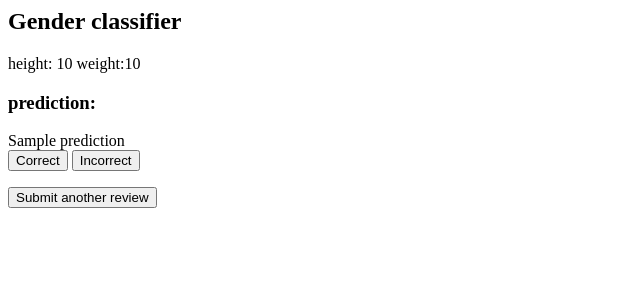
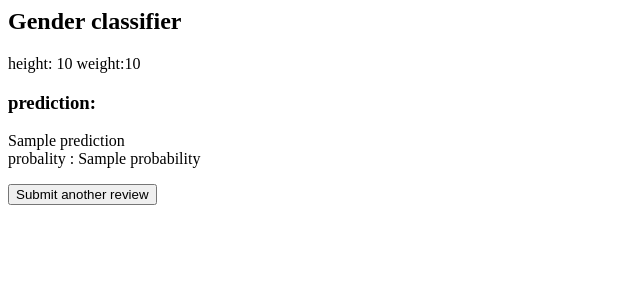
Before and after one commit to dhruv-karan/Flask_python, a Flask app: template gender_classifier/templates/result.html in a window 1280 px wide. Shown: the top 300 px of the page, without its empty margins (0-640 px from the left). Run offline with Flask 2, Linux system fonts and the light colour scheme; the template is opened without the code that fills it: most values are stand-ins (such as "Sample title", 1, 10 or a date in 2020); parts of the project's set-up code (start-up, migrations or seed data) failed here and were passed over.

Commit message:
added otherfield

```diff
--- a/gender_classifier/templates/result.html
+++ b/gender_classifier/templates/result.html
@@ -5,14 +5,15 @@
 
 <div> <span>height: {{height}}</span> <span>weight:{{weight}}</span> </div>
 
-<h3> prediction:</h3>
-<div> {{prediction}} </div>
+<span> <h3> prediction:</h3> <div> {{prediction}} </div>  </span>
+<span>probality : {{probability}}</span>
 
 <div id="button">
 <form>
-        <input type=submit value='Correct' name='feedback_button'>
-        <input type=submit value='Incorrect' name='feedback_button'>
+        <!-- <input type=submit value='Correct' name='feedback_button'>
+        <input type=submit value='Incorrect' name='feedback_button'> -->
         <input type=hidden value='{{ prediction }}' name='prediction'>
+         <!-- <input type=hidden value='{{probability}}' name="probability"> -->
         <input type=hidden value='{{ height }}' name='height'>
         <input type=hidden value='{{ weight }}' name='weight'>
 
```
